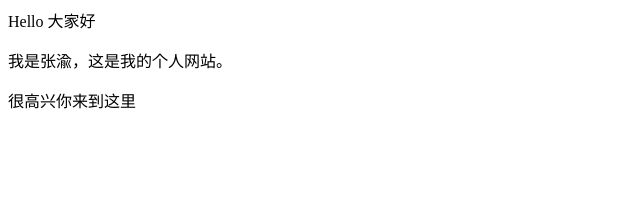
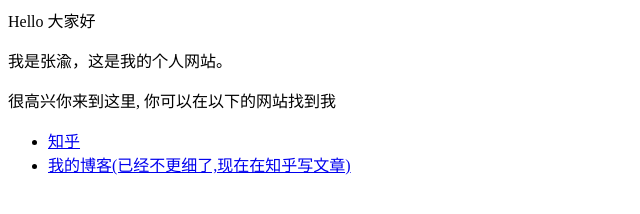
Before and after one commit to zy674517173/zhangyu.github.io, a plain HTML site: page index.html in a window 1280 px wide. Shown: the whole page, without its empty margins (0-640 px from the left). Drawn offline with Linux system fonts and the light colour scheme.

Commit message:
Update index.html

```diff
--- a/index.html
+++ b/index.html
@@ -1,3 +1,8 @@
 <p>Hello 大家好</p>
 <p>我是张渝，这是我的个人网站。 </p>
-<p>很高兴你来到这里</p>
+<p>很高兴你来到这里, 你可以在以下的网站找到我</p>
+
+<ul>
+  <li> <a href="https://www.zhihu.com/people/AJLoveChina">知乎</a> </li>
+  <li> <a href="http://hejie.nigeerhuo.com">我的博客(已经不更细了,现在在知乎写文章)</a> </li>
+</ul>
```
